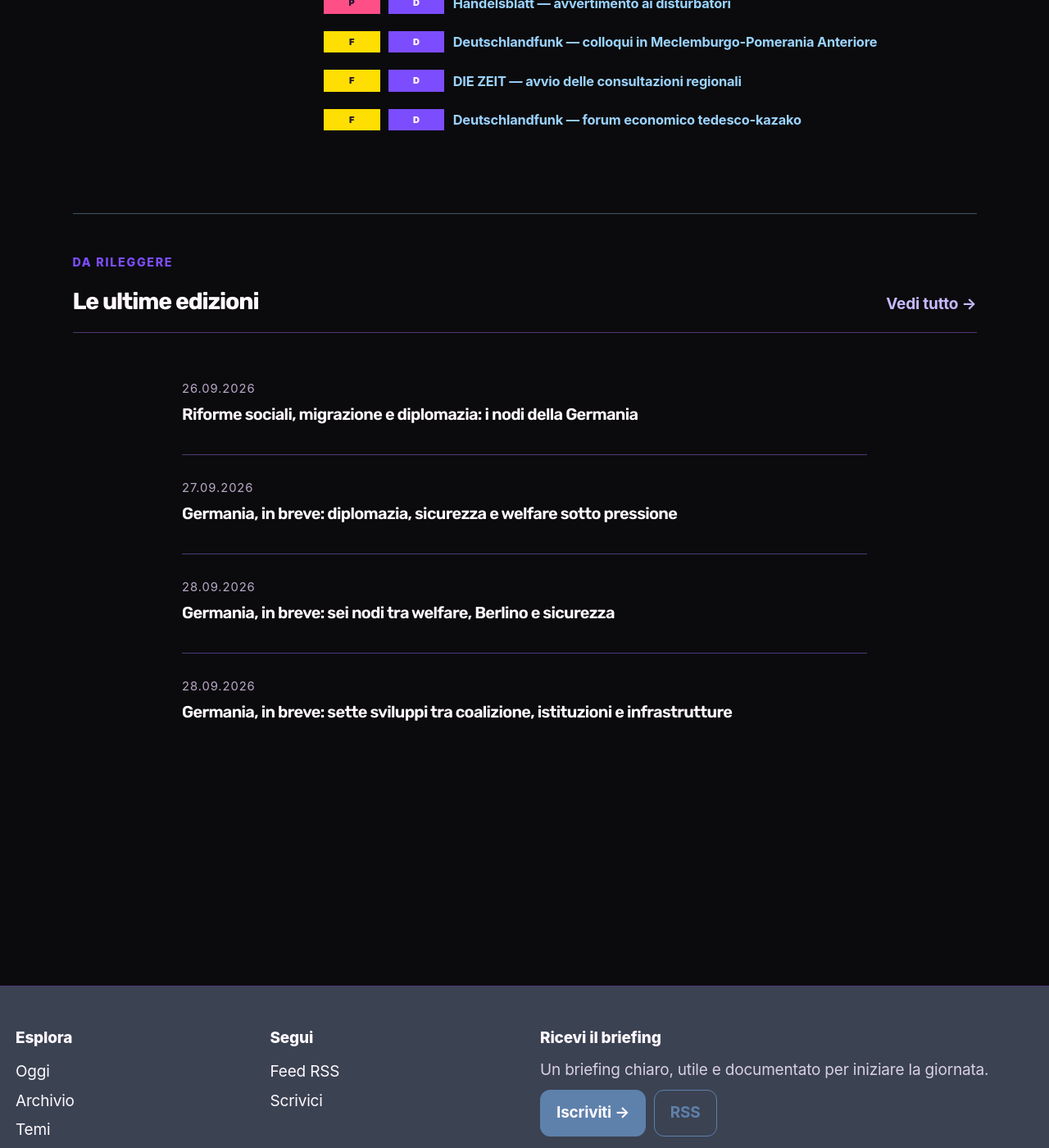
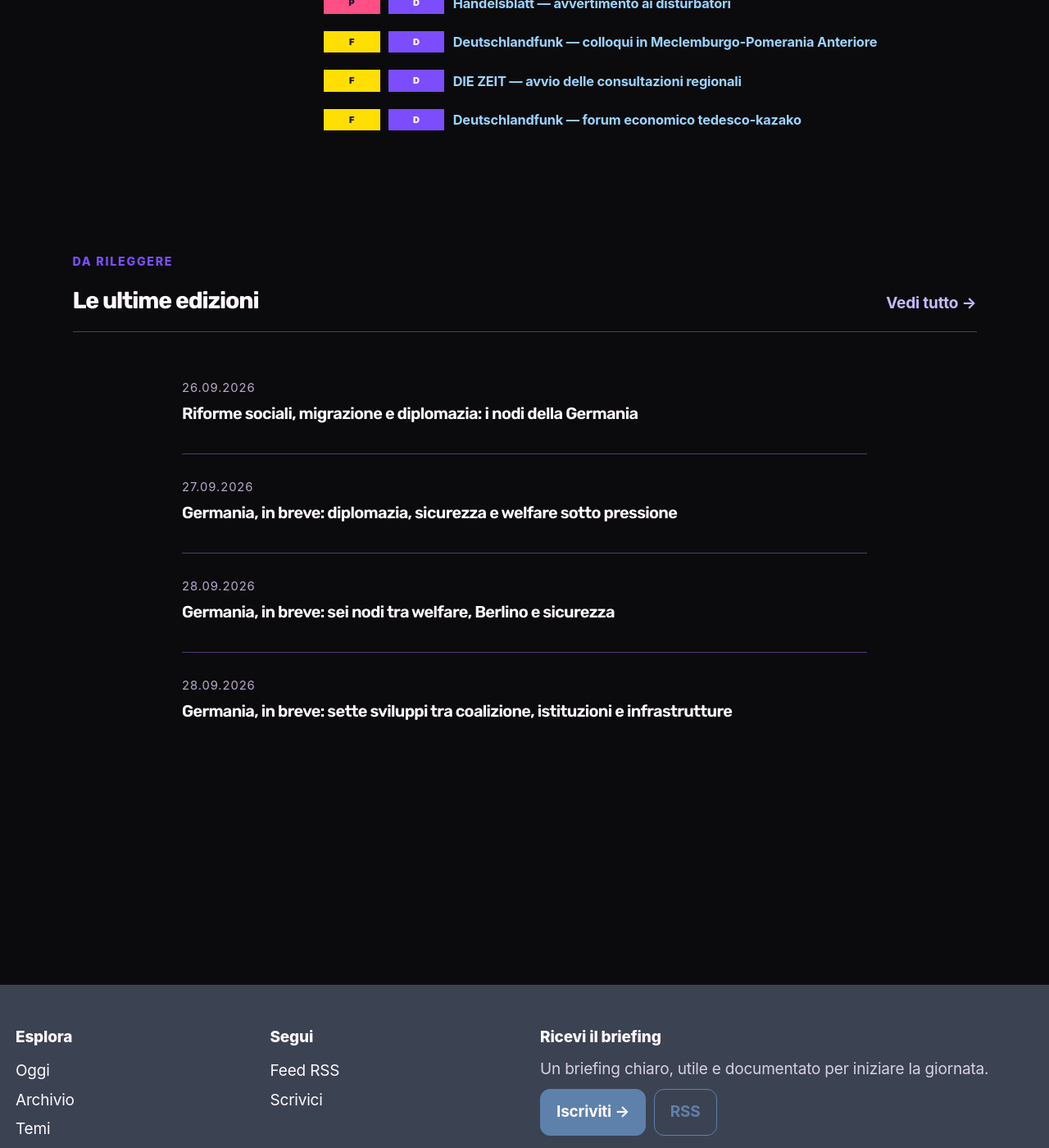
Before and after one commit to ottoottone/prj-news-mattino, a Jekyll site: the page built from index.html, in a window 1280 px wide and 1400 px high, scrolled down 5138 px. Shown: the whole window at 82% size. Built offline with Jekyll 4.4.1, drawn with Linux system fonts in a browser that asks for light colours; some web fonts are replaced; the list of posts is cut into pages by our own code.

Commit message:
Remove remaining mobile archive separator

```diff
--- a/assets/css/briefing.css
+++ b/assets/css/briefing.css
@@ -387,4 +387,5 @@
 .source-line a { display:contents; }
 .source-line .source-lang { grid-column:2; grid-row:1; }
 .source-line .source-title { grid-column:3; grid-row:1; min-width:0; }
+.compact-archive { border-top:0; }
 @media (max-width:800px) { .source-line { grid-template-columns:3.6rem 3.6rem minmax(0,1fr); gap:.45rem; } }
```
